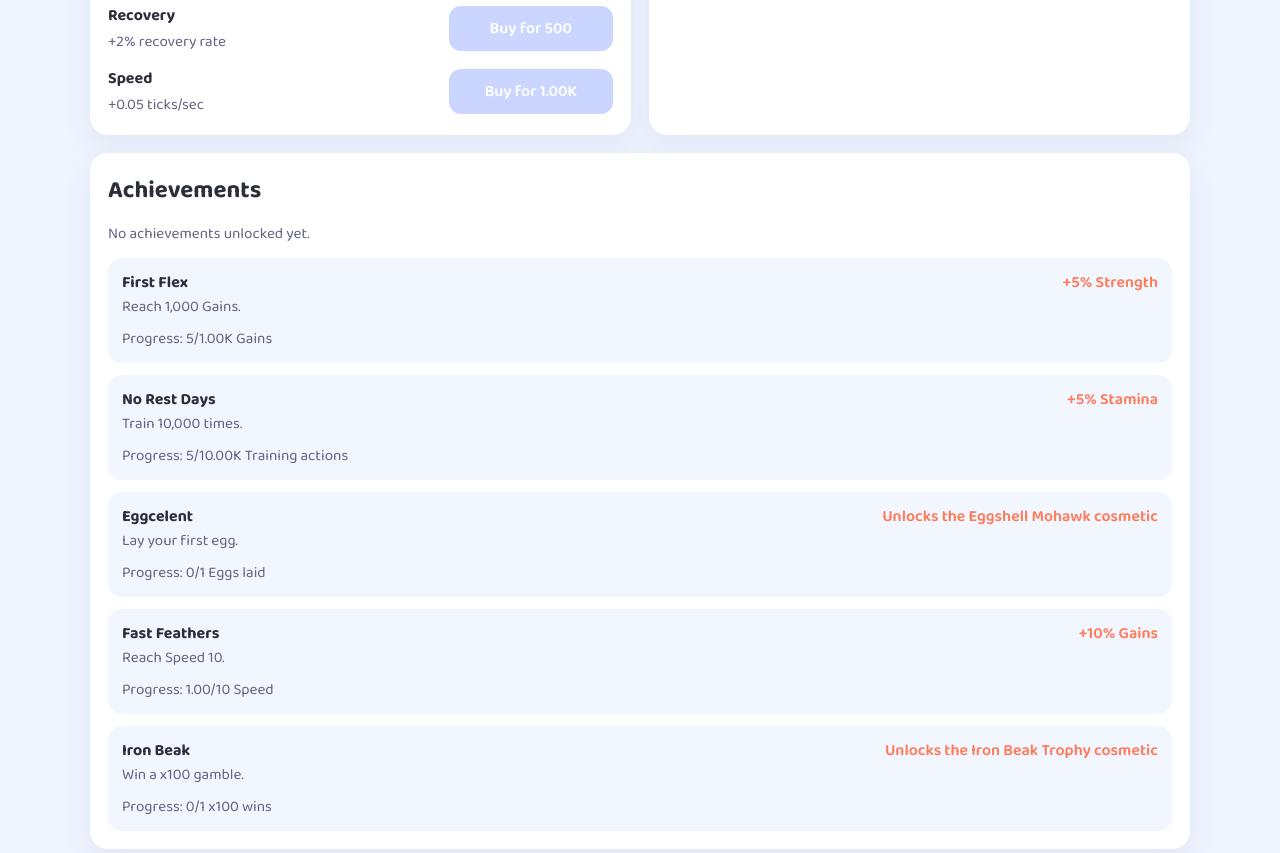
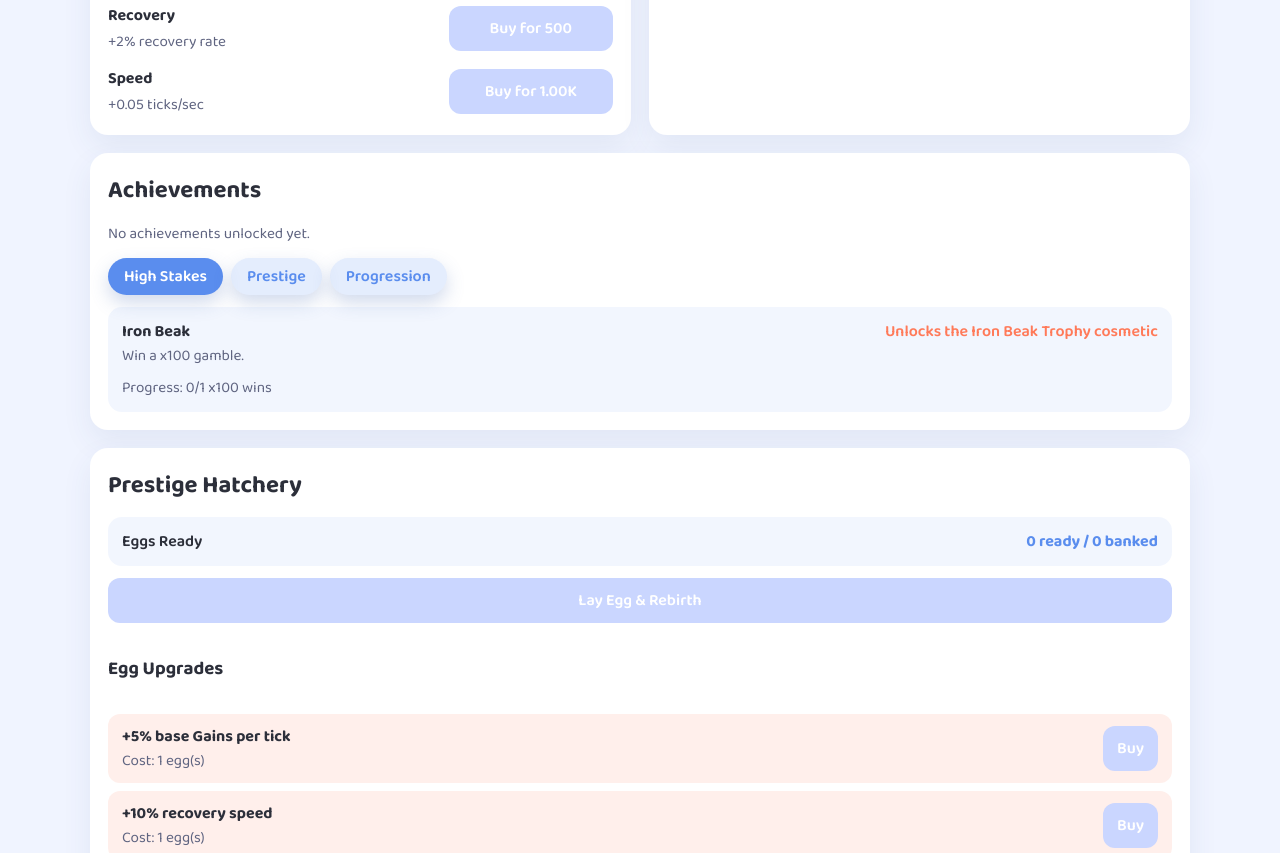
Before and after one commit to prebenjor/HowToTrainYourBird, a website with bundled scripts: page src/index.html in a window 1280 px wide. Shown: the part 3464-4317 px from the top of the page. Built offline with nearby package versions, Linux system fonts and the light colour scheme.

Commit message:
Add tabbed achievements view with lazy rendering

```diff
--- a/src/index.html
+++ b/src/index.html
@@ -350,6 +350,57 @@
         gap: 12px;
       }
 
+      .tabs {
+        display: grid;
+        gap: 12px;
+      }
+
+      .tabs-nav {
+        display: flex;
+        gap: 8px;
+        flex-wrap: wrap;
+      }
+
+      .tab {
+        border: none;
+        border-radius: 999px;
+        padding: 6px 16px;
+        background: rgba(90, 141, 238, 0.16);
+        color: var(--accent);
+        cursor: pointer;
+        font-weight: 600;
+        transition: background 0.2s ease, color 0.2s ease, transform 0.2s ease;
+      }
+
+      .tab:hover {
+        transform: translateY(-1px);
+      }
+
+      .tab.is-active {
+        background: var(--accent);
+        color: white;
+      }
+
+      .tabs-panels {
+        position: relative;
+      }
+
+      .tab-panel {
+        display: none;
+      }
+
+      .tab-panel.is-active {
+        display: block;
+      }
+
+      .empty-state {
+        padding: 16px;
+        border-radius: 12px;
+        background: rgba(95, 100, 128, 0.12);
+        color: var(--muted);
+        text-align: center;
+      }
+
       .achievement-row {
         border-radius: 14px;
         background: rgba(90, 141, 238, 0.08);
--- a/src/main.js
+++ b/src/main.js
@@ -7,7 +7,7 @@ import { StatsPanel, ProgressPanel } from "./ui/StatsPanel.js";
 import { UpgradeMenu } from "./ui/UpgradeMenu.js";
 import { GamblePanel } from "./ui/GambleModal.js";
 import { PrestigePanel } from "./ui/PrestigePanel.js";
-import { AchievementsPanel } from "./ui/AchievementsPanel.js";
+import { AchievementsPanel } from "./ui/screens/AchievementsPanel.js";
 import { BirdDisplay } from "./ui/BirdDisplay.js";
 
 const stats = new Stats();
--- a/src/systems/achievements.js
+++ b/src/systems/achievements.js
@@ -4,6 +4,7 @@ const ACHIEVEMENTS = [
     name: "First Flex",
     description: "Reach 1,000 Gains.",
     reward: "+5% Strength",
+    category: "progression",
     check: (stats) => stats.totalGains >= 1_000,
     applyReward: (stats) => {
       stats.multiplyStatMultiplier("strength", 1.05);
@@ -19,6 +20,7 @@ const ACHIEVEMENTS = [
     name: "No Rest Days",
     description: "Train 10,000 times.",
     reward: "+5% Stamina",
+    category: "progression",
     check: (stats) => stats.trainingActions >= 10_000,
     applyReward: (stats) => {
       stats.multiplyStatMultiplier("stamina", 1.05);
@@ -34,6 +36,7 @@ const ACHIEVEMENTS = [
     name: "Eggcelent",
     description: "Lay your first egg.",
     reward: "Unlocks the Eggshell Mohawk cosmetic",
+    category: "prestige",
     check: (stats) => stats.totalEggsLaid > 0,
     applyReward: (stats) => {
       stats.unlockCosmetic("Eggshell Mohawk");
@@ -49,6 +52,7 @@ const ACHIEVEMENTS = [
     name: "Fast Feathers",
     description: "Reach Speed 10.",
     reward: "+10% Gains",
+    category: "progression",
     check: (stats) => stats.getSpeedValue() >= 10,
     applyReward: (stats) => {
       stats.multipliers.gain *= 1.1;
@@ -65,6 +69,7 @@ const ACHIEVEMENTS = [
     name: "Iron Beak",
     description: "Win a x100 gamble.",
     reward: "Unlocks the Iron Beak Trophy cosmetic",
+    category: "gambling",
     check: (_, flags) => flags.hundredWin,
     applyReward: (stats) => {
       stats.unlockCosmetic("Iron Beak Trophy");
@@ -116,6 +121,16 @@ export class AchievementSystem {
     return this.achievements;
   }
 
+  getAchievementCategories() {
+    const categories = new Map();
+    for (const achievement of this.achievements) {
+      const bucket = categories.get(achievement.category) ?? [];
+      bucket.push(achievement);
+      categories.set(achievement.category, bucket);
+    }
+    return categories;
+  }
+
   getFlags() {
     return this.flags;
   }
--- a/src/ui/AchievementsPanel.js
+++ /dev/null
@@ -1,89 +0,0 @@
-import { formatNumber } from "../systems/gamble.js";
-
-export class AchievementsPanel {
-  constructor(root, achievementSystem) {
-    this.root = root;
-    this.achievementSystem = achievementSystem;
-    this.lastUnlockNode = null;
-    this.rows = new Map();
-    this.build();
-  }
-
-  build() {
-    const achievements = this.achievementSystem.getAchievements();
-    const rowsHtml = achievements
-      .map(
-        (achievement) => `
-          <div class="achievement-row" data-achievement="${achievement.id}">
-            <div class="achievement-head">
-              <div>
-                <div class="achievement-title">${achievement.name}</div>
-                <div class="achievement-desc">${achievement.description}</div>
-              </div>
-              <div class="achievement-reward">${achievement.reward}</div>
-            </div>
-            <div class="achievement-status" data-role="status"></div>
-          </div>
-        `
-      )
-      .join("");
-
-    this.root.innerHTML = `
-      <h2>Achievements</h2>
-      <div class="achievement-latest" data-role="latest">No achievements unlocked yet.</div>
-      <div class="achievement-grid">${rowsHtml}</div>
-    `;
-
-    this.lastUnlockNode = this.root.querySelector('[data-role="latest"]');
-    this.root.querySelectorAll("[data-achievement]").forEach((row) => {
-      const id = row.dataset.achievement;
-      const statusNode = row.querySelector('[data-role="status"]');
-      this.rows.set(id, {
-        row,
-        statusNode,
-      });
-    });
-  }
-
-  notifyUnlock(achievement) {
-    if (this.lastUnlockNode) {
-      this.lastUnlockNode.textContent = `Unlocked: ${achievement.name} — ${achievement.reward}`;
-    }
-    const rowData = this.rows.get(achievement.id);
-    if (rowData) {
-      rowData.row.classList.add("unlocked");
-    }
-    this.root.classList.add("achievement-flash");
-    window.setTimeout(() => this.root.classList.remove("achievement-flash"), 400);
-  }
-
-  update() {
-    const achievements = this.achievementSystem.getAchievements();
-    const flags = this.achievementSystem.getFlags();
-    achievements.forEach((achievement) => {
-      const data = this.rows.get(achievement.id);
-      if (!data) {
-        return;
-      }
-      const progress = achievement.getProgress
-        ? achievement.getProgress(this.achievementSystem.stats, flags)
-        : null;
-      if (achievement.unlocked) {
-        data.statusNode.textContent = "Unlocked";
-        data.row.classList.add("unlocked");
-      } else if (progress) {
-        const { current, target, unit, precision } = progress;
-        let currentFormatted = typeof current === "number" ? formatNumber(current) : current;
-        let targetFormatted = typeof target === "number" ? formatNumber(target) : target;
-        if (precision !== undefined && typeof current === "number") {
-          currentFormatted = Number(current).toFixed(precision);
-        }
-        data.statusNode.textContent = `Progress: ${currentFormatted}/${targetFormatted} ${unit}`;
-        data.row.classList.remove("unlocked");
-      } else {
-        data.statusNode.textContent = "In progress";
-        data.row.classList.remove("unlocked");
-      }
-    });
-  }
-}
--- /dev/null
+++ b/src/ui/components/Tabs.js
@@ -0,0 +1,139 @@
+const DEFAULT_PERSIST_KEY = null;
+
+function safeGetStorage(storage) {
+  if (!storage) {
+    return null;
+  }
+  try {
+    // Access length to ensure storage is usable.
+    void storage.length;
+    return storage;
+  } catch (error) {
+    return null;
+  }
+}
+
+export class Tabs {
+  constructor(root, options) {
+    const {
+      tabs = [],
+      persistKey = DEFAULT_PERSIST_KEY,
+      storage = typeof window !== "undefined" ? window.localStorage : null,
+      onChange = null,
+    } = options ?? {};
+
+    this.root = root;
+    this.storage = safeGetStorage(storage);
+    this.persistKey = persistKey;
+    this.onChange = onChange;
+    this.tabs = tabs.map((tab) => ({ ...tab }));
+    this.tabLookup = new Map();
+    this.panels = new Map();
+    this.activeTabId = null;
+
+    this.build();
+  }
+
+  build() {
+    this.root.classList.add("tabs");
+
+    const nav = document.createElement("div");
+    nav.className = "tabs-nav";
+    const panelsContainer = document.createElement("div");
+    panelsContainer.className = "tabs-panels";
+
+    this.tabs.forEach((tab, index) => {
+      const button = document.createElement("button");
+      button.type = "button";
+      button.className = "tab";
+      button.textContent = tab.label ?? tab.id;
+      button.dataset.tab = tab.id;
+      button.addEventListener("click", () => this.select(tab.id));
+      nav.appendChild(button);
+
+      const panel = document.createElement("div");
+      panel.className = "tab-panel";
+      panel.dataset.tabPanel = tab.id;
+      panelsContainer.appendChild(panel);
+
+      this.tabLookup.set(tab.id, {
+        button,
+        panel,
+        render: tab.render,
+        rendered: false,
+      });
+      this.panels.set(tab.id, panel);
+
+      if (index === 0 && !this.activeTabId) {
+        this.activeTabId = tab.id;
+      }
+    });
+
+    this.root.append(nav, panelsContainer);
+
+    const persisted = this.getPersistedTab();
+    if (persisted && this.tabLookup.has(persisted)) {
+      this.activeTabId = persisted;
+    }
+
+    if (this.activeTabId) {
+      this.select(this.activeTabId, { force: true });
+    }
+  }
+
+  getPersistedTab() {
+    if (!this.storage || !this.persistKey) {
+      return null;
+    }
+    try {
+      return this.storage.getItem(this.persistKey);
+    } catch (error) {
+      return null;
+    }
+  }
+
+  persistTab(tabId) {
+    if (!this.storage || !this.persistKey) {
+      return;
+    }
+    try {
+      this.storage.setItem(this.persistKey, tabId);
+    } catch (error) {
+      // Ignore persistence failures.
+    }
+  }
+
+  select(tabId, { force = false } = {}) {
+    if (!force && this.activeTabId === tabId) {
+      return;
+    }
+    const target = this.tabLookup.get(tabId);
+    if (!target) {
+      return;
+    }
+
+    if (this.activeTabId && this.tabLookup.has(this.activeTabId)) {
+      const current = this.tabLookup.get(this.activeTabId);
+      current.button.classList.remove("is-active");
+      current.panel.classList.remove("is-active");
+    }
+
+    this.activeTabId = tabId;
+    target.button.classList.add("is-active");
+    target.panel.classList.add("is-active");
+
+    if (!target.rendered && typeof target.render === "function") {
+      target.render(target.panel);
+      target.rendered = true;
+    }
+
+    this.persistTab(tabId);
+    if (typeof this.onChange === "function") {
+      this.onChange(tabId);
+    }
+  }
+
+  getActiveTab() {
+    return this.activeTabId;
+  }
+}
--- /dev/null
+++ b/src/ui/screens/AchievementsPanel.js
@@ -0,0 +1,178 @@
+import { Tabs } from "../components/Tabs.js";
+import { formatNumber } from "../../systems/gamble.js";
+
+const CATEGORY_LABELS = {
+  progression: "Progression",
+  prestige: "Prestige",
+  gambling: "High Stakes",
+};
+
+export class AchievementsPanel {
+  constructor(root, achievementSystem, options = {}) {
+    this.root = root;
+    this.achievementSystem = achievementSystem;
+    this.storage = options.storage ?? (typeof window !== "undefined" ? window.localStorage : null);
+
+    this.lastUnlockNode = null;
+    this.rowsByAchievement = new Map();
+    this.rowsByCategory = new Map();
+    this.achievementsById = new Map();
+    this.tabs = null;
+
+    this.build();
+  }
+
+  build() {
+    const categories = this.achievementSystem.getAchievementCategories();
+    const sortedCategories = Array.from(categories.entries())
+      .map(([category, achievements]) => ({
+        key: category ?? "general",
+        label: getCategoryLabel(category),
+        achievements,
+      }))
+      .sort((a, b) => a.label.localeCompare(b.label));
+
+    this.root.innerHTML = "";
+    const title = document.createElement("h2");
+    title.textContent = "Achievements";
+    const latest = document.createElement("div");
+    latest.className = "achievement-latest";
+    latest.textContent = "No achievements unlocked yet.";
+    const tabsRoot = document.createElement("div");
+
+    this.root.append(title, latest, tabsRoot);
+    this.lastUnlockNode = latest;
+
+    const tabsConfig = sortedCategories.map(({ key, label, achievements }) => ({
+      id: key,
+      label,
+      render: (container) => this.renderCategory(container, key, achievements),
+    }));
+
+    if (tabsConfig.length === 0) {
+      const emptyState = document.createElement("div");
+      emptyState.className = "empty-state";
+      emptyState.textContent = "No achievements available.";
+      tabsRoot.appendChild(emptyState);
+      return;
+    }
+
+    this.tabs = new Tabs(tabsRoot, {
+      tabs: tabsConfig,
+      persistKey: "achievements-panel-tab",
+      storage: this.storage,
+    });
+  }
+
+  renderCategory(container, category, achievements) {
+    container.classList.add("achievement-grid");
+    const rows = new Map();
+    const fragment = document.createDocumentFragment();
+
+    achievements.forEach((achievement) => {
+      this.achievementsById.set(achievement.id, achievement);
+      const row = document.createElement("div");
+      row.className = "achievement-row";
+      row.dataset.achievement = achievement.id;
+
+      const head = document.createElement("div");
+      head.className = "achievement-head";
+
+      const textWrapper = document.createElement("div");
+      const title = document.createElement("div");
+      title.className = "achievement-title";
+      title.textContent = achievement.name;
+      const description = document.createElement("div");
+      description.className = "achievement-desc";
+      description.textContent = achievement.description;
+      textWrapper.append(title, description);
+
+      const reward = document.createElement("div");
+      reward.className = "achievement-reward";
+      reward.textContent = achievement.reward;
+
+      head.append(textWrapper, reward);
+
+      const statusNode = document.createElement("div");
+      statusNode.className = "achievement-status";
+
+      row.append(head, statusNode);
+
+      rows.set(achievement.id, { row, statusNode });
+      fragment.appendChild(row);
+    });
+
+    container.appendChild(fragment);
+    this.rowsByCategory.set(category, rows);
+    rows.forEach((data, id) => this.rowsByAchievement.set(id, data));
+    this.updateCategory(category);
+  }
+
+  notifyUnlock(achievement) {
+    if (this.lastUnlockNode) {
+      this.lastUnlockNode.textContent = `Unlocked: ${achievement.name} — ${achievement.reward}`;
+    }
+    const rowData = this.rowsByAchievement.get(achievement.id);
+    if (rowData) {
+      rowData.row.classList.add("unlocked");
+    }
+    this.root.classList.add("achievement-flash");
+    if (typeof window !== "undefined") {
+      window.setTimeout(() => this.root.classList.remove("achievement-flash"), 400);
+    }
+  }
+
+  update() {
+    const activeCategory = this.tabs ? this.tabs.getActiveTab() : null;
+    if (activeCategory) {
+      this.updateCategory(activeCategory);
+    }
+  }
+
+  updateCategory(category) {
+    const rows = this.rowsByCategory.get(category);
+    if (!rows) {
+      return;
+    }
+    const flags = this.achievementSystem.getFlags();
+
+    rows.forEach((data, id) => {
+      const achievement = this.achievementsById.get(id);
+      if (!achievement) {
+        return;
+      }
+
+      const progress = achievement.getProgress
+        ? achievement.getProgress(this.achievementSystem.stats, flags)
+        : null;
+
+      if (achievement.unlocked) {
+        data.statusNode.textContent = "Unlocked";
+        data.row.classList.add("unlocked");
+      } else if (progress) {
+        const { current, target, unit, precision } = progress;
+        let currentFormatted = typeof current === "number" ? formatNumber(current) : current;
+        let targetFormatted = typeof target === "number" ? formatNumber(target) : target;
+        if (precision !== undefined && typeof current === "number") {
+          currentFormatted = Number(current).toFixed(precision);
+        }
+        data.statusNode.textContent = `Progress: ${currentFormatted}/${targetFormatted} ${unit}`;
+        data.row.classList.remove("unlocked");
+      } else {
+        data.statusNode.textContent = "In progress";
+        data.row.classList.remove("unlocked");
+      }
+    });
+  }
+}
+
+function getCategoryLabel(category) {
+  if (!category) {
+    return "General";
+  }
+  return CATEGORY_LABELS[category] ?? capitalize(category);
+}
+
+function capitalize(word) {
+  return word.charAt(0).toUpperCase() + word.slice(1);
+}
```
Also changed, not shown: package.json (added, +8 -0 lines), tests/ui/achievements-panel.test.js (added, +220 -0 lines).
